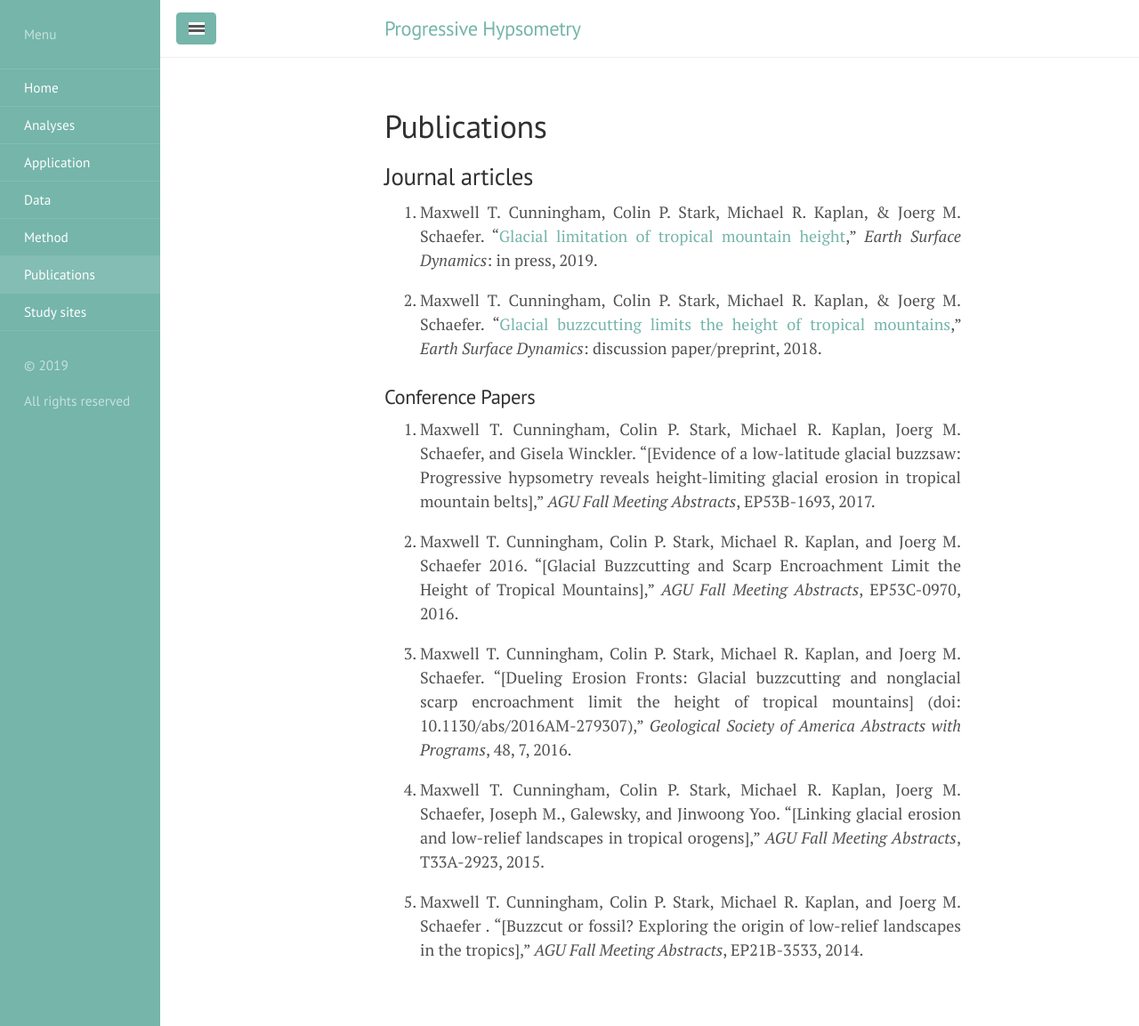
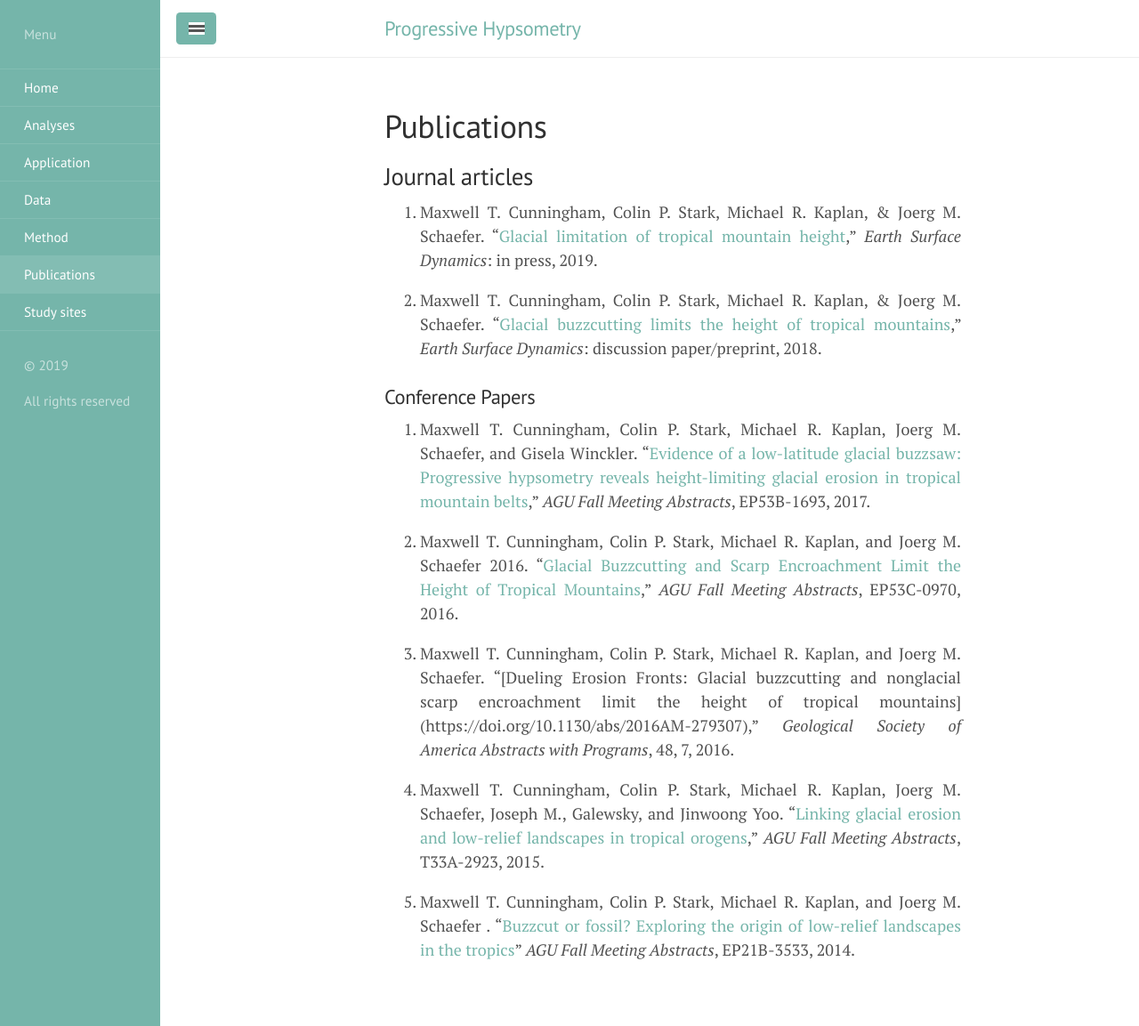
Before and after one commit to mcunningham917/PHdoc, a Jekyll site: the page built from Publications.md, in a window 1280 px wide and 1153 px high. Shown: the whole window at 89% size. Built offline with Jekyll 4.4.1, drawn with Linux system fonts in a browser that asks for light colours; some of the changed lines change nothing that is shown.

Commit message:
fixed link to conf. abstracts

```diff
--- a/Publications.md
+++ b/Publications.md
@@ -18,12 +18,12 @@
 
 ### Conference Papers
 
-1. Maxwell T. Cunningham, Colin P. Stark, Michael R. Kaplan, Joerg M. Schaefer, and Gisela Winckler. "[Evidence     of a low-latitude glacial buzzsaw: Progressive  hypsometry reveals height-limiting glacial erosion in tropical mountain belts]," *AGU Fall Meeting Abstracts*, EP53B-1693, 2017.
+1. Maxwell T. Cunningham, Colin P. Stark, Michael R. Kaplan, Joerg M. Schaefer, and Gisela Winckler. "[Evidence of a low-latitude glacial buzzsaw: Progressive hypsometry reveals height-limiting glacial erosion in tropical mountain belts](https://agu.confex.com/agu/fm17/meetingapp.cgi/Paper/255005)," *AGU Fall Meeting Abstracts*, EP53B-1693, 2017.
 
-2. Maxwell T. Cunningham, Colin P. Stark, Michael R. Kaplan, and Joerg M. Schaefer 2016. "[Glacial Buzzcutting and Scarp Encroachment Limit the Height of Tropical Mountains]," *AGU Fall Meeting Abstracts*, EP53C-0970, 2016.
+2. Maxwell T. Cunningham, Colin P. Stark, Michael R. Kaplan, and Joerg M. Schaefer 2016. "[Glacial Buzzcutting and Scarp Encroachment Limit the Height of Tropical Mountains]( https://agu.confex.com/agu/fm16/meetingapp.cgi/Paper/149368)," *AGU Fall Meeting Abstracts*, EP53C-0970, 2016.
 
-3. Maxwell T. Cunningham, Colin P. Stark, Michael R. Kaplan, and Joerg M. Schaefer. "[Dueling Erosion Fronts: Glacial buzzcutting and nonglacial scarp encroachment limit the height of tropical mountains] (doi: 10.1130/abs/2016AM-279307)," *Geological Society of America Abstracts with Programs*, 48, 7, 2016.
+3. Maxwell T. Cunningham, Colin P. Stark, Michael R. Kaplan, and Joerg M. Schaefer. "[Dueling Erosion Fronts: Glacial buzzcutting and nonglacial scarp encroachment limit the height of tropical mountains] (https://doi.org/10.1130/abs/2016AM-279307)," *Geological Society of America Abstracts with Programs*, 48, 7, 2016.
 
-4. Maxwell T. Cunningham, Colin P. Stark, Michael R. Kaplan, Joerg M. Schaefer, Joseph M., Galewsky, and Jinwoong Yoo. "[Linking glacial erosion and low-relief landscapes in tropical orogens]," *AGU Fall Meeting Abstracts*, T33A-2923, 2015.
+4. Maxwell T. Cunningham, Colin P. Stark, Michael R. Kaplan, Joerg M. Schaefer, Joseph M., Galewsky, and Jinwoong Yoo. "[Linking glacial erosion and low-relief landscapes in tropical orogens]( https://agu.confex.com/agu/fm15/meetingapp.cgi/Paper/75089)," *AGU Fall Meeting Abstracts*, T33A-2923, 2015.
 
-5. Maxwell T. Cunningham, Colin P. Stark, Michael R. Kaplan, and Joerg M. Schaefer . "[Buzzcut or fossil? Exploring the origin of low-relief landscapes in the tropics]," *AGU Fall Meeting Abstracts*, EP21B-3533, 2014.
+5. Maxwell T. Cunningham, Colin P. Stark, Michael R. Kaplan, and Joerg M. Schaefer . "[Buzzcut or fossil? Exploring the origin of low-relief landscapes in the tropics](, http://abstractsearch.agu.org/meetings/2014/FM/EP21B-3533.html)" *AGU Fall Meeting Abstracts*, EP21B-3533, 2014.
```
